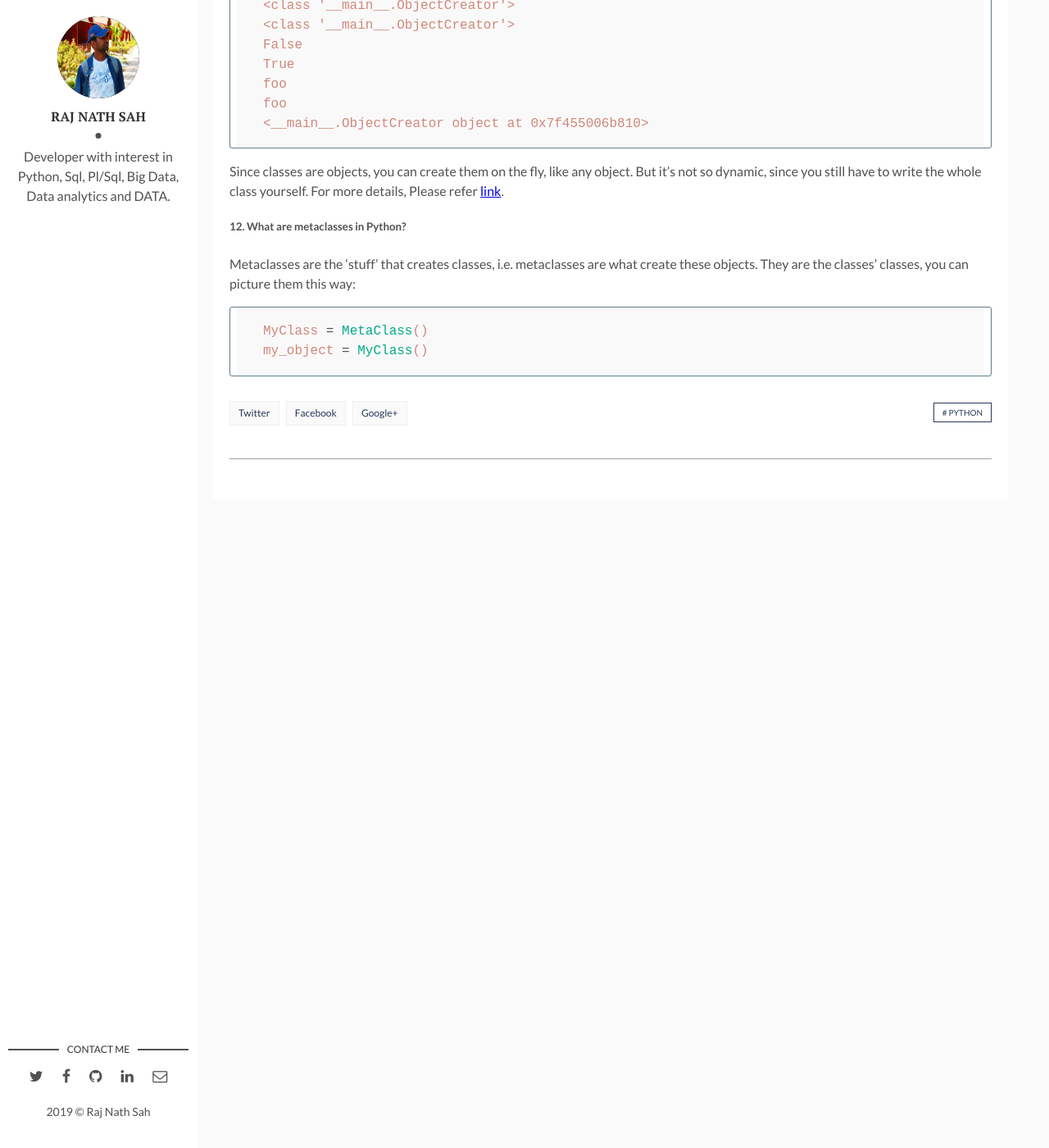
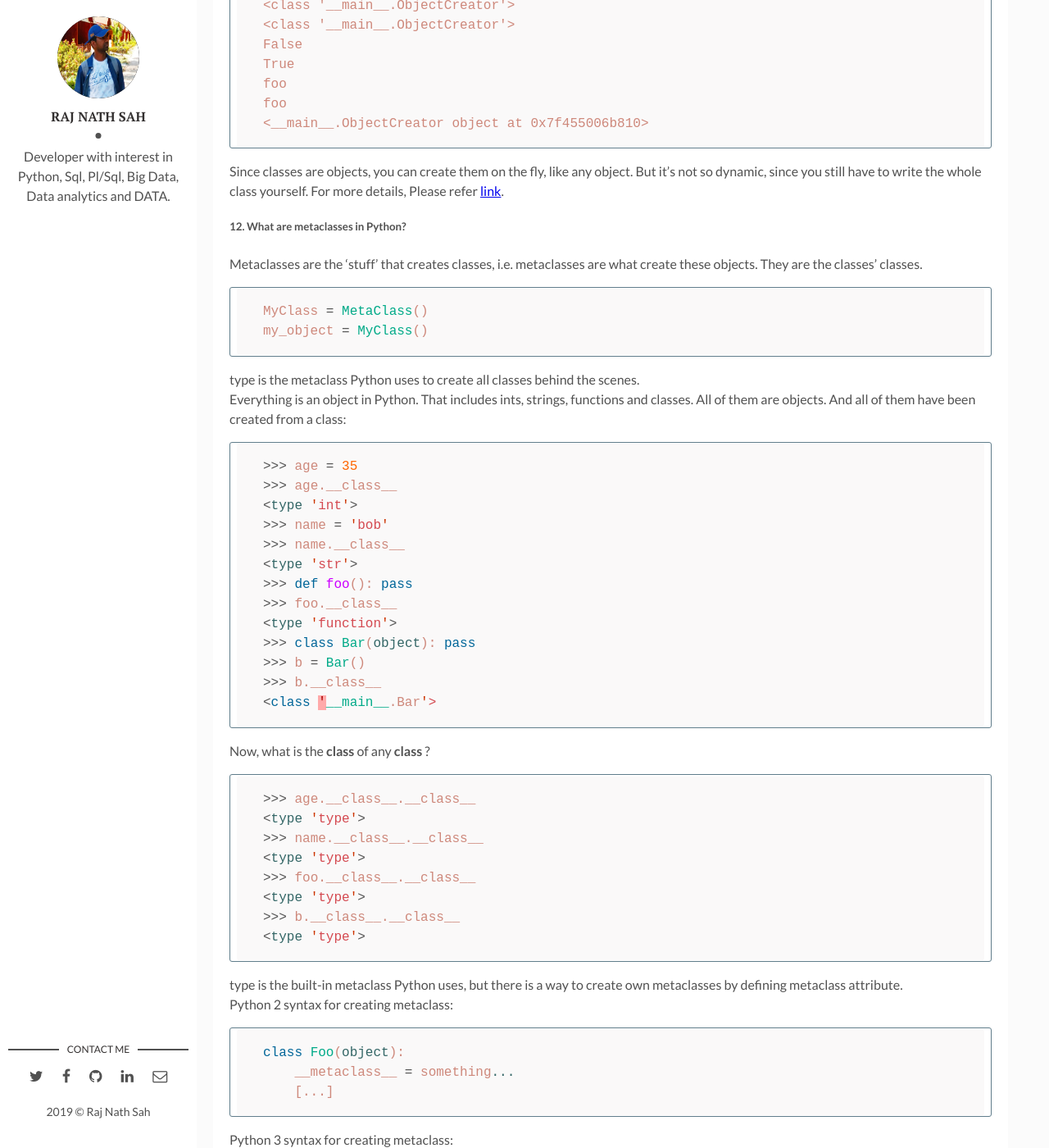
Before and after one commit to rajnathsah/rajnathsah.github.io, a Jekyll site: the page built from _posts/2019-11-17-Python-Questions.md, in a window 1280 px wide and 1400 px high, scrolled down 7509 px. Shown: the whole window at 82% size. Built offline with Jekyll 4.4.1, drawn with Linux system fonts in a browser that asks for light colours; comment, search, counter and statistics services are not loaded; some of the changed text lies outside the part shown.

Commit message:
Update 2019-11-17-Python-Questions.md

````diff
--- a/_posts/2019-11-17-Python-Questions.md
+++ b/_posts/2019-11-17-Python-Questions.md
@@ -267,8 +267,51 @@ foo
 Since classes are objects, you can create them on the fly, like any object. But it's not so dynamic, since you still have to write the whole class yourself. For more details, Please refer [link](https://stackoverflow.com/questions/100003/what-are-metaclasses-in-python/6581949#6581949).
 
 ##### 12. What are metaclasses in Python?
-Metaclasses are the 'stuff' that creates classes, i.e. metaclasses are what create these objects. They are the classes' classes, you can picture them this way:
+Metaclasses are the 'stuff' that creates classes, i.e. metaclasses are what create these objects. They are the classes' classes.
 ```python
 MyClass = MetaClass()
 my_object = MyClass()
 ```
+type is the metaclass Python uses to create all classes behind the scenes.
+Everything is an object in Python. That includes ints, strings, functions and classes. All of them are objects. And all of them have been created from a class:
+```python
+>>> age = 35
+>>> age.__class__
+<type 'int'>
+>>> name = 'bob'
+>>> name.__class__
+<type 'str'>
+>>> def foo(): pass
+>>> foo.__class__
+<type 'function'>
+>>> class Bar(object): pass
+>>> b = Bar()
+>>> b.__class__
+<class '__main__.Bar'>
+```
+Now, what is the __class__ of any __class__ ?
+```python
+>>> age.__class__.__class__
+<type 'type'>
+>>> name.__class__.__class__
+<type 'type'>
+>>> foo.__class__.__class__
+<type 'type'>
+>>> b.__class__.__class__
+<type 'type'>
+```
+type is the built-in metaclass Python uses, but there is a way to create own metaclasses by defining metaclass attribute.
+Python 2 syntax for creating metaclass:
+```python
+class Foo(object):
+    __metaclass__ = something...
+    [...]
+```
+Python 3 syntax for creating metaclass:
+```python
+class Foo(object, metaclass=something):
+    ...
+```
+You write class Foo(object) first, but the class object Foo is not created in memory yet.
+Python will look for **metaclass** in the class definition. If it finds it, it will use it to create the object class Foo. If it doesn't, it will use type to create the class.
+For detail explaination please refer stackoverflow [link](https://stackoverflow.com/questions/100003/what-are-metaclasses-in-python/6581949#6581949).
````
